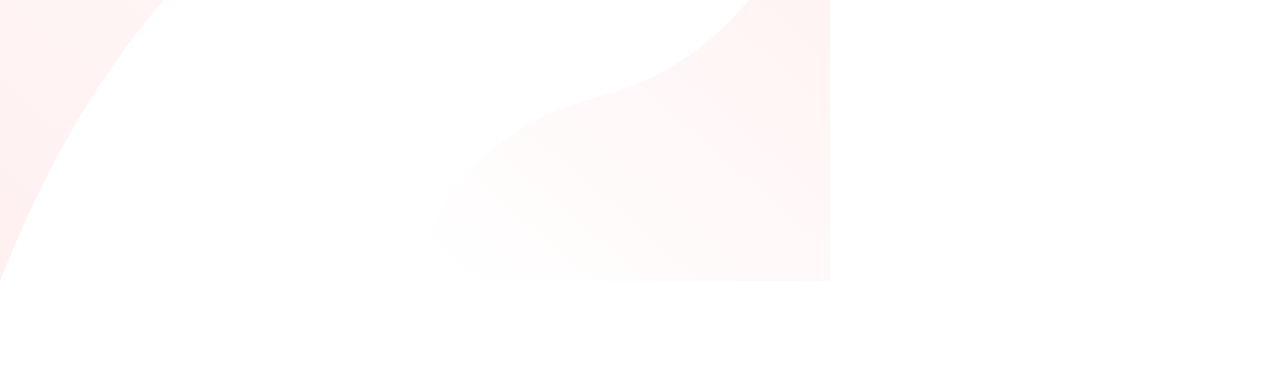
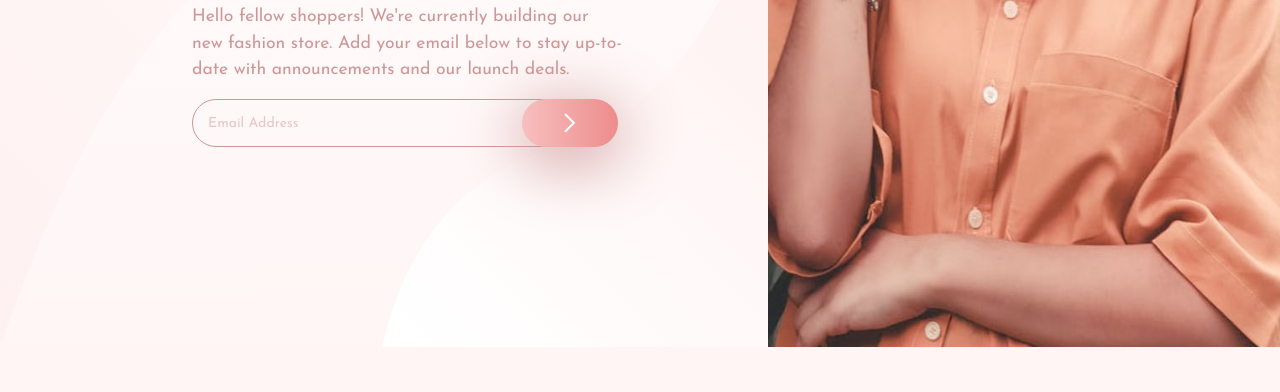
Before and after one commit to denissejoyce/base-apparel-coming-soon-master-2, a plain HTML site: page index.html in a window 1280 px wide. Shown: the part 519-911 px from the top of the page. Before the commit the page ends 823 px from the top, so only its background shows below. Drawn offline with Linux system fonts and the light colour scheme.

Commit message:
🚀 desktop view update

```diff
--- a/index.html
+++ b/index.html
@@ -39,7 +39,7 @@
     </header>
     <main>
       <div class="banner"></div>
-      <div>
+      <div class="content">
         <h2>We're<span>coming soon</span></h2>
         <p>
           Hello fellow shoppers! We're currently building our new fashion store.
--- a/scss/base/_typography.scss
+++ b/scss/base/_typography.scss
@@ -9,9 +9,7 @@ h2 {
   text-transform: uppercase;
   font-weight: 300;
   letter-spacing: 0.438rem;
-  // 7px;
-  font-size: 2.188rem;
-  // 35px;
+  font-size: clamp(2.188rem, 5vw, 5rem);
 }
 
 h2 > span {
@@ -20,8 +18,7 @@ h2 > span {
 }
 
 main {
-  font-size: 0.938rem;
-  // 15px;
+  font-size: clamp(0.938rem, 1.75vw, 1.1rem);
 }
 
 .userMsg {
@@ -32,3 +29,7 @@ main {
 .error {
   color: u.$error-msg;
 }
+
+.inputEmail {
+  font-size: clamp(0.875rem, 1vw, 1rem);
+}
--- a/scss/components/_buttons.scss
+++ b/scss/components/_buttons.scss
@@ -8,12 +8,16 @@
   border: none;
   border-radius: 28px;
   width: 4.063rem;
-  // 65px;
   height: 2.688rem;
-  // 43px;
   box-shadow: 0 0.75rem 4.063rem 0.188rem u.$primary-font;
-  // box-shadow: 0 12px 65px 3px u.$primary-font;
   float: inline-end;
+
+  @include u.breakpoint(large) {
+    width: 6rem;
+  }
+  @include u.breakpoint(xlarge) {
+    height: 3rem;
+  }
 }
 
 .btn-submit:hover {
--- a/scss/components/_forms.scss
+++ b/scss/components/_forms.scss
@@ -8,11 +8,14 @@
   margin-right: -40px;
   width: 15.625rem;
   outline: none;
-  font-size: 0.875rem;
   background-size: 1rem;
 
   @include u.breakpoint(small) {
     width: 21rem;
+  }
+  @include u.breakpoint(large) {
+    width: 25rem;
+    margin-right: -70px;
   }
 }
 
@@ -30,6 +33,9 @@ input[type="email"]::placeholder {
   @include u.breakpoint(small) {
     background-position: calc(21rem - 4.25rem) center;
   }
+  @include u.breakpoint(large) {
+    background-position: calc(25rem - 5.85rem) center;
+  }
 }
 
 .userMsg {
@@ -42,4 +48,7 @@ input[type="email"]::placeholder {
     width: 21rem;
     height: 3.75rem;
   }
+  @include u.breakpoint(large) {
+    margin-left: 10px;
+  }
 }
--- a/scss/pages/_coming-soon.scss
+++ b/scss/pages/_coming-soon.scss
@@ -12,11 +12,17 @@ body {
   min-height: 100svh;
   overflow: hidden;
 
-  // @include u.breakpoint(small) {
-  //   overflow: visible;
-  // }
   @include u.breakpoint(large) {
-    background-image: url(../../images/bg-pattern-desktop.svg);
+    background-image: url(../../images/bg-pattern-desktop.svg),
+      url(../../images/hero-desktop.jpg),
+      linear-gradient(hsl(0, 0%, 100%), hsl(0, 100%, 98%));
+    background-repeat: no-repeat;
+    background-size: 50% 95%, 50% 95%, auto;
+    background-position: top left, top right, center;
+  }
+
+  @include u.breakpoint(xlarge) {
+    background-size: 60% 95%, 40% 95%, auto;
   }
 }
 
@@ -26,25 +32,66 @@ h2 {
   gap: 0.063rem;
   line-height: 2.188rem;
   margin: 2.5rem auto 1.25rem auto;
-  width: 12.5rem;
+  width: 16rem;
+
+  @include u.breakpoint(medium) {
+    width: 20rem;
+    line-height: 2.75rem;
+  }
+
+  @include u.breakpoint(large) {
+    margin: 0 0 1.25rem 0;
+    width: 30rem;
+    line-height: 3.5rem;
+    letter-spacing: 0.6rem;
+  }
+
+  @include u.breakpoint(xlarge) {
+    line-height: 4.45rem;
+  }
+}
+
+header {
+  @include u.breakpoint(large) {
+    width: 30%;
+  }
 }
 
 main {
   text-align: center;
-  justify-content: justify;
 
   @include u.flexDisplay(column);
   @include u.breakpoint(large) {
     @include u.flexDisplay(row-reverse);
+    min-height: 100vh;
+    text-align: left;
   }
 }
 
 p {
   width: 20.625rem;
-  margin: 0.313rem auto 1.563rem;
+  margin: 0.313rem auto 1.3rem;
 
   @include u.breakpoint(small) {
-    width: 26rem;
+    width: 25rem;
+  }
+  @include u.breakpoint(large) {
+    width: 27rem;
+    margin: 0 0 1rem 0;
+  }
+}
+
+.content {
+  @include u.flexDisplay(column);
+  // align-items: center;
+
+  @include u.breakpoint(large) {
+    margin: auto 0 auto 2rem;
+    width: 50%;
+  }
+  @include u.breakpoint(xlarge) {
+    padding-left: 12.5%;
+    width: 60%;
   }
 }
 
@@ -53,16 +100,27 @@ p {
   background-repeat: no-repeat;
   background-size: cover;
   height: 250px;
-  width: 100%;
 
   @include u.breakpoint(small) {
     height: 300px;
+  }
+  @include u.breakpoint(large) {
+    background-image: none;
+    width: 50%;
+  }
+  @include u.breakpoint(xlarge) {
+    width: 40%;
   }
 }
 
 .email-subscription {
   display: flex;
   justify-content: center;
+
+  @include u.breakpoint(large) {
+    justify-content: flex-start;
+    text-align: center;
+  }
 }
 
 .logo > img {
@@ -71,6 +129,15 @@ p {
 
   @include u.breakpoint(small) {
     width: 6.75rem;
-    margin: 1.438rem 1.063rem;
+    margin: 1.438rem 1.1.4rem;
+  }
+  @include u.breakpoint(large) {
+    margin: 1.5rem 2rem;
+  }
+
+  @include u.breakpoint(xlarge) {
+    margin-left: 50%;
+    padding-top: 30px;
+    width: 10rem;
   }
 }
--- a/scss/util/_breakpoints.scss
+++ b/scss/util/_breakpoints.scss
@@ -1,18 +1,8 @@
-// 375px
-// 525px
-
 $breakpoints-up: (
   "small": 32.813em,
-  "medium": 43.75em,
-  "large": 56.25em,
-  "xlarge": 90em,
-);
-
-$breakpoints-down: (
-  "xsmall": 32.811em,
-  "small": 43.7485em,
-  "medium": 56.24875em,
-  "large": 89.99875em,
+  "medium": 56.25em,
+  "large": 64em,
+  "xlarge": 78.125em,
 );
 
 @mixin breakpoint($size) {
```
Also changed, not shown: dist/style.css, 1 other file.
